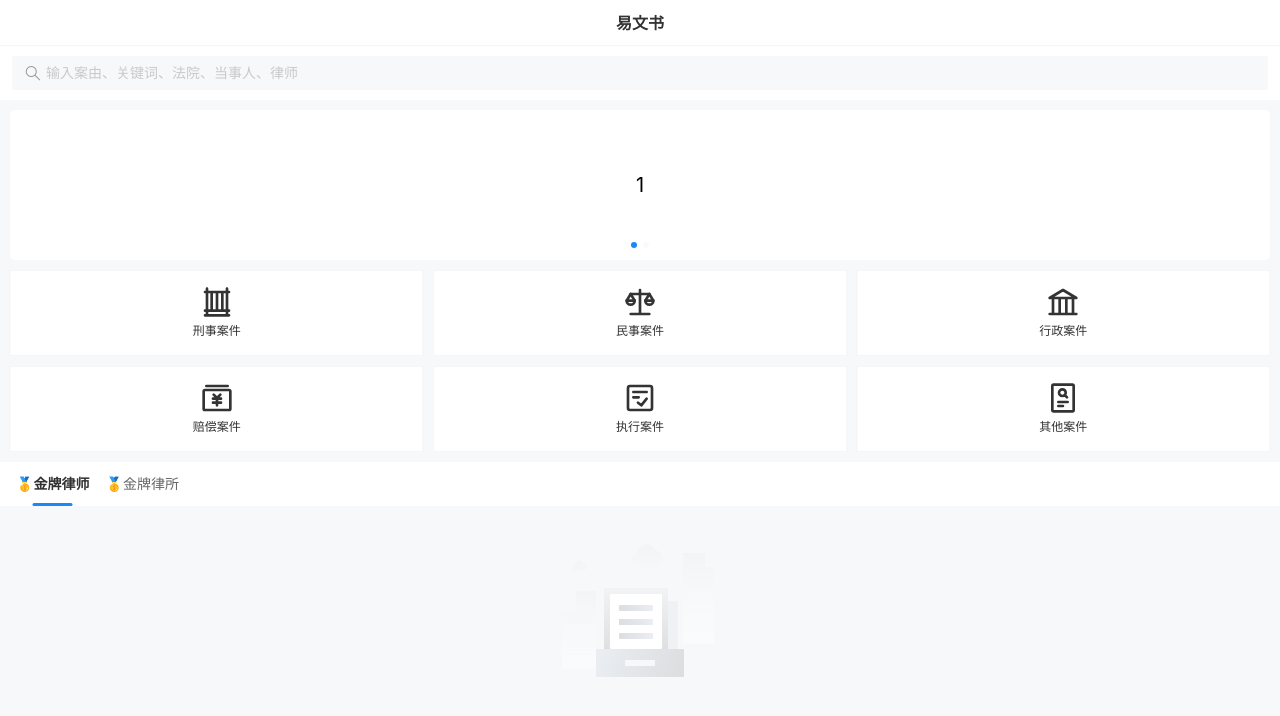
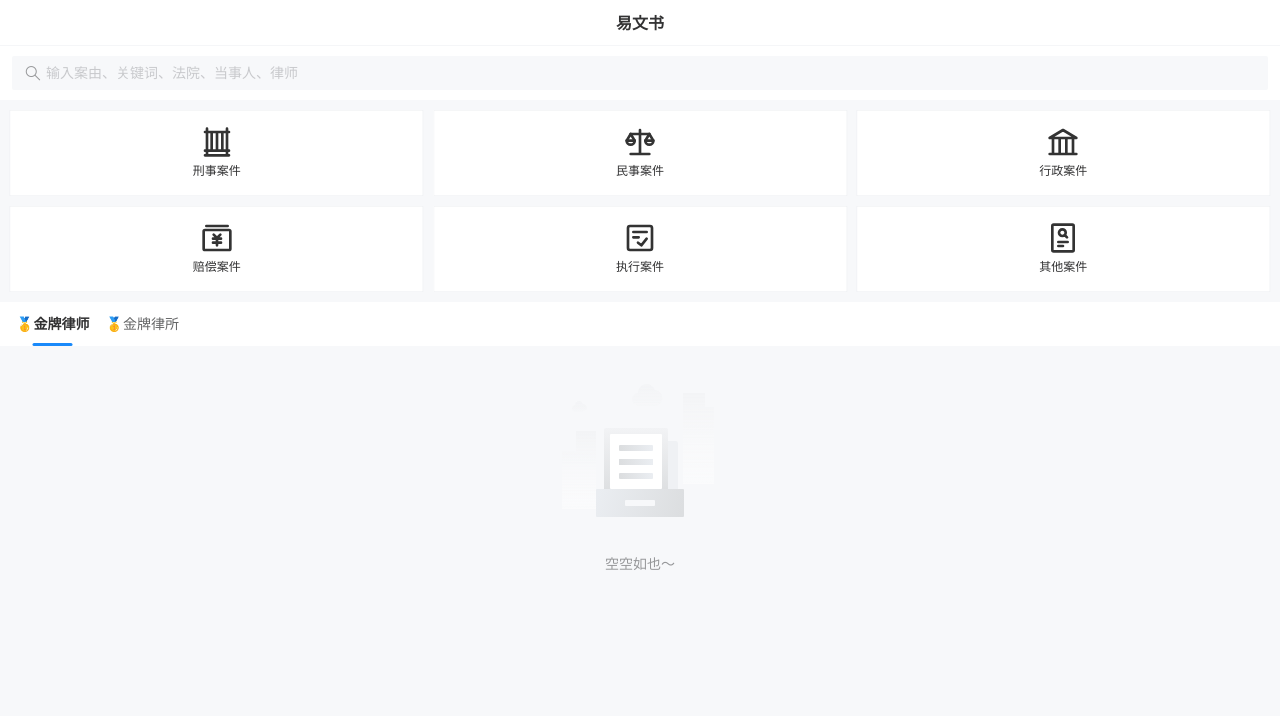
Before and after one commit to Jardaliao/wenshu, a Vue app in the folder wenshu-web/: page / in a window 1280 px wide. Shown: the top 716 px of the page. Built offline with nearby package versions, Linux system fonts and the light colour scheme.

Commit message:
关掉轮播

```diff
--- a/wenshu-web/src/views/IndexView.vue
+++ b/wenshu-web/src/views/IndexView.vue
@@ -5,10 +5,10 @@
     <router-link :to="{ path: 'search' }">
         <van-search placeholder="输入案由、关键词、法院、当事人、律师"></van-search>
     </router-link>
-    <van-swipe class="my-swipe" :autoplay="15000">
+    <!-- <van-swipe class="my-swipe" :autoplay="15000">
         <van-swipe-item>1</van-swipe-item>
         <van-swipe-item>2</van-swipe-item>
-    </van-swipe>
+    </van-swipe> -->
     <van-grid :gutter="10" :column-num="3" style="padding-top: 10px">
         <van-grid-item class="van-haptics-feedback" text="刑事案件" @click="goSearch"
             data-pageId="783ecaf500139504381352a7e936eae7" data-ajlx="02">
@@ -88,13 +88,13 @@
             <template #title>
                 🥇金牌律师
             </template>
-            <van-empty></van-empty>
+            <van-empty description="空空如也～"></van-empty>
         </van-tab>
         <van-tab title="金牌律所">
             <template #title>
                 🥇金牌律所
             </template>
-            <van-empty></van-empty>
+            <van-empty description="空空如也～"></van-empty>
         </van-tab>
     </van-tabs>
 </template>
```
